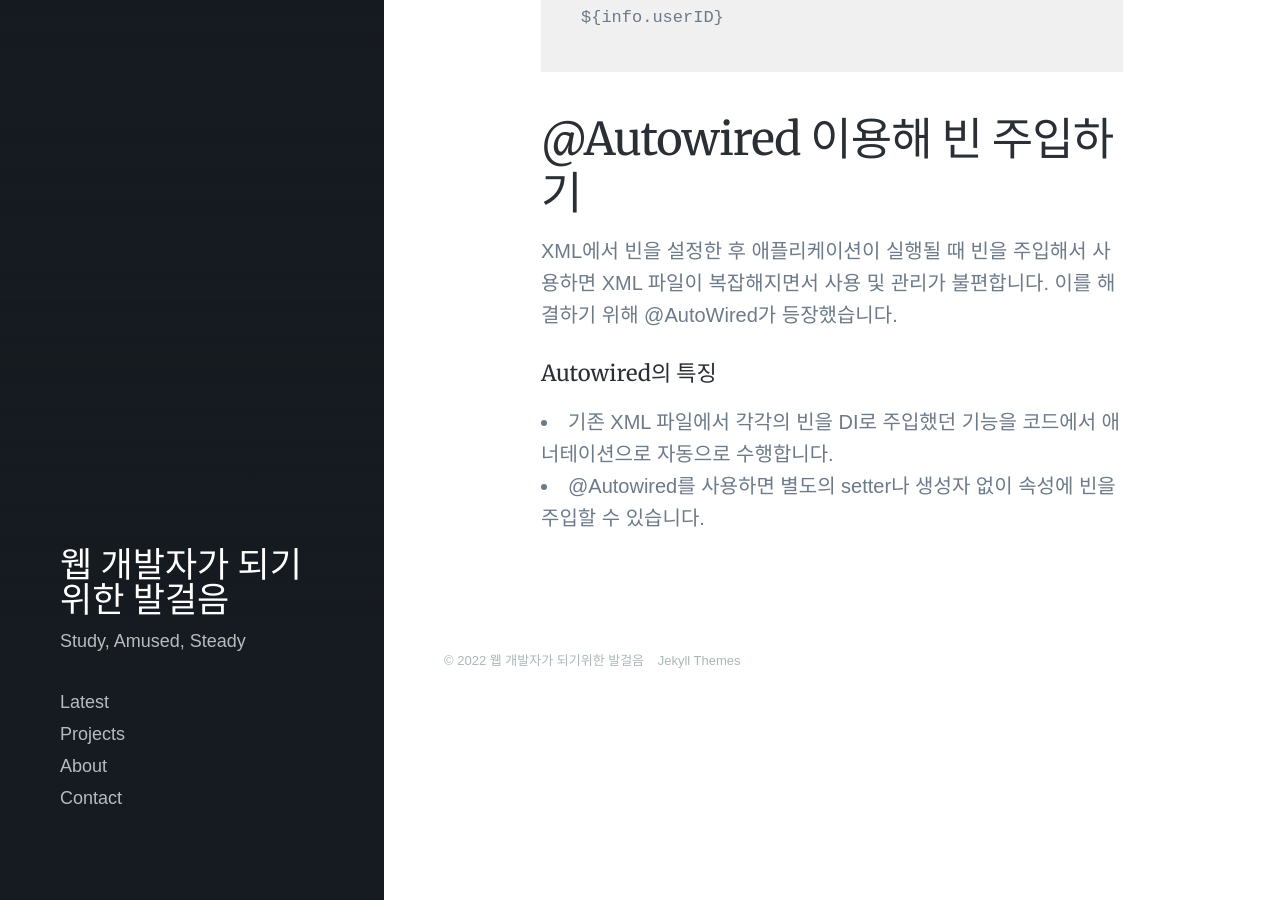
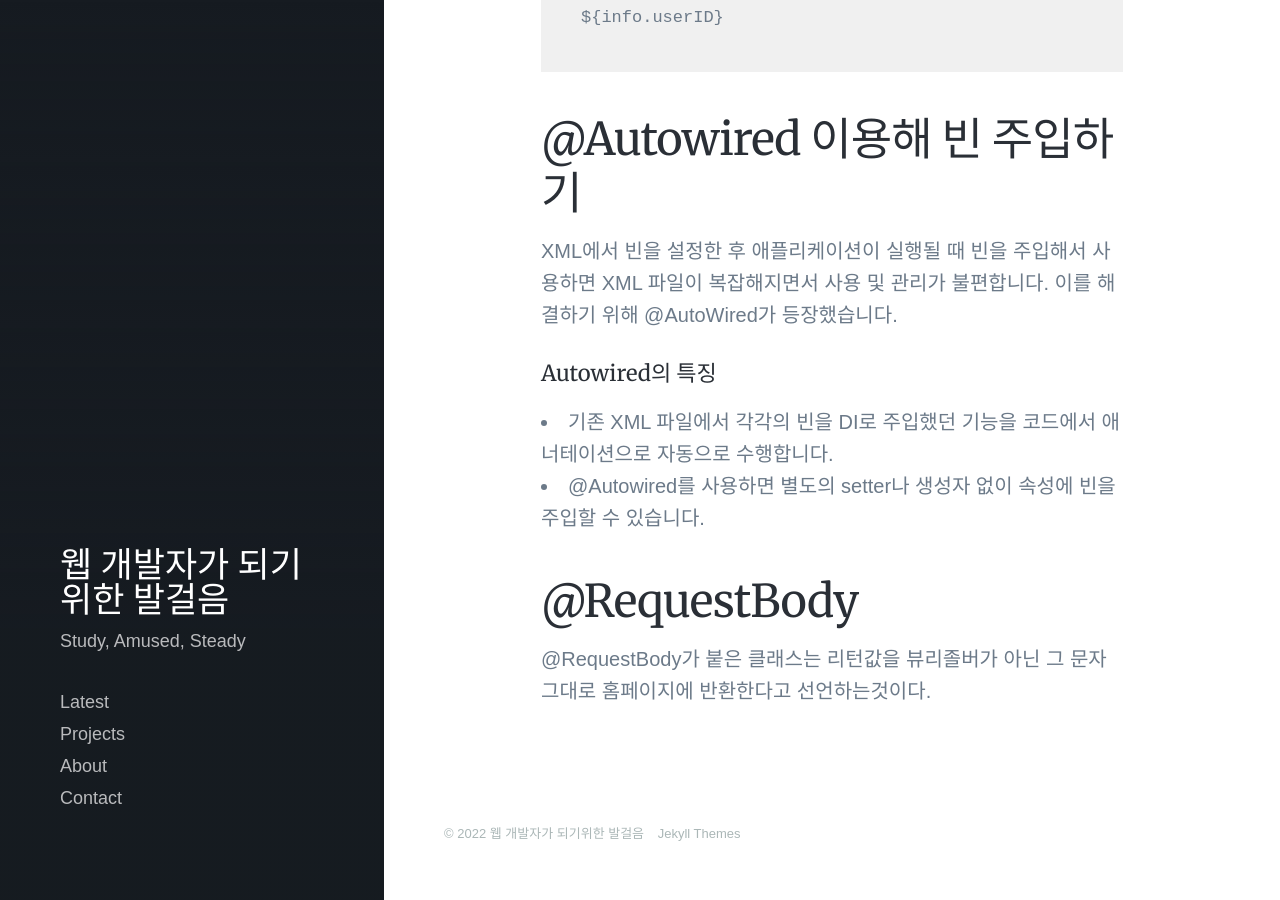
Before and after one commit to lawijdo201/lawijdo201.github.io, a Jekyll site: the page built from _posts/2022-07-26-Annotation.md, in a window 1280 px wide and 900 px high, scrolled down 4946 px. Built offline with Jekyll 4.4.1, drawn with Linux system fonts in a browser that asks for light colours; nearby versions of some CDN libraries; some web fonts are replaced.

Commit message:
Update 2022-07-26-Annotation.md

```diff
--- a/_posts/2022-07-26-Annotation.md
+++ b/_posts/2022-07-26-Annotation.md
@@ -136,3 +136,7 @@ XML에서 빈을 설정한 후 애플리케이션이 실행될 때 빈을 주입
 #### Autowired의 특징
 * 기존 XML 파일에서 각각의 빈을 DI로 주입했던 기능을 코드에서 애너테이션으로 자동으로 수행합니다.
 * @Autowired를 사용하면 별도의 setter나 생성자 없이 속성에 빈을 주입할 수 있습니다.
+
+## @RequestBody
+
+@RequestBody가 붙은 클래스는 리턴값을 뷰리졸버가 아닌 그 문자 그대로 홈페이지에 반환한다고 선언하는것이다.
```
